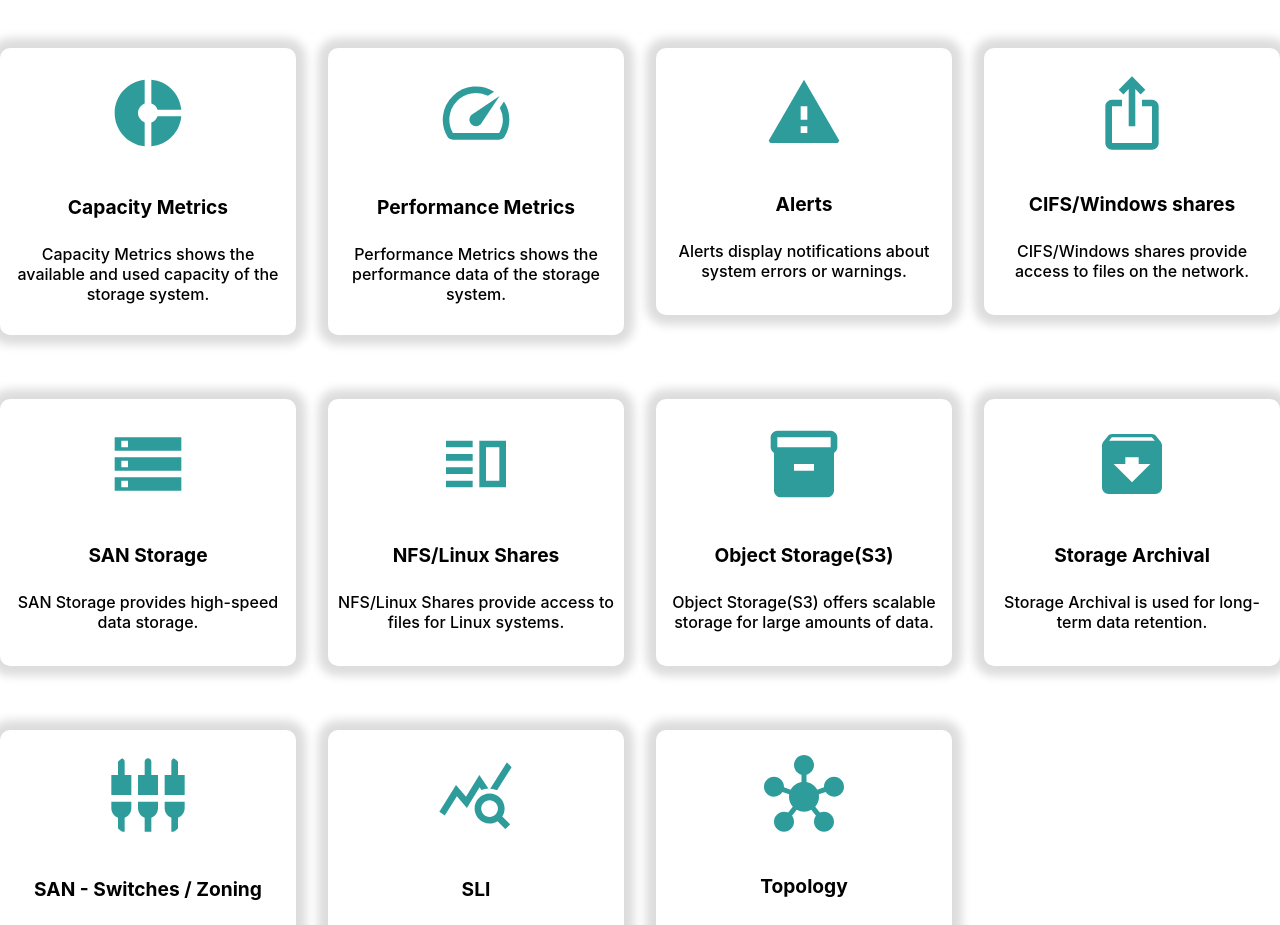
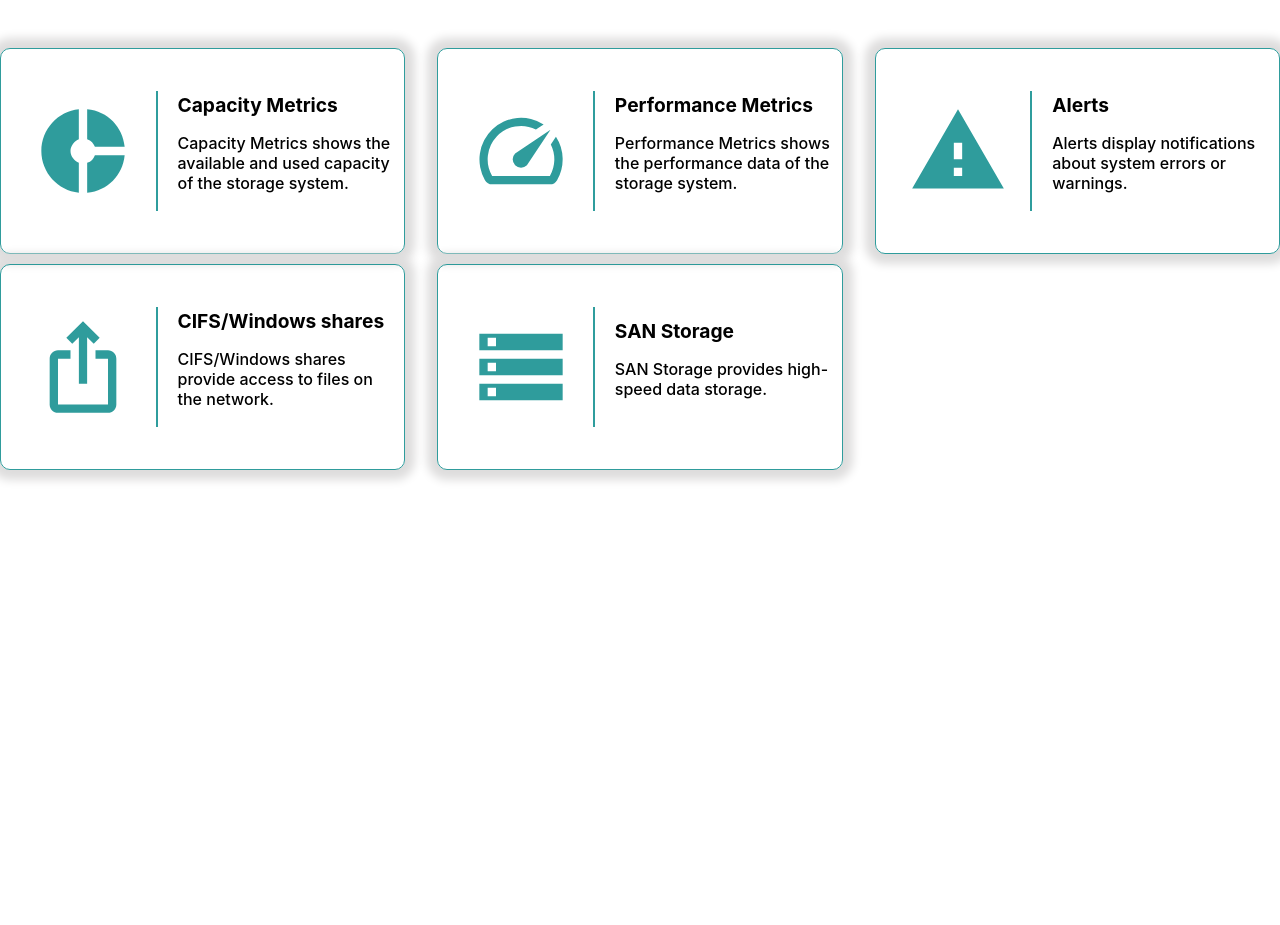
Before and after one commit to pipspritam/flask_sqlite, a React (Create React App) app in the folder employeefront/: page /login in a window 1280 px wide. Shown: the top 925 px of the page. After the commit the page ends 800 px from the top, so only its background shows below. Built offline with nearby package versions, Linux system fonts and the light colour scheme.

Commit message:
dashboard

```diff
--- a/employeefront/src/components/dashboardCard.css
+++ b/employeefront/src/components/dashboardCard.css
@@ -3,33 +3,6 @@
     grid-template-columns: repeat(1, 1fr);
     gap: 2em;
     margin-top: 1em;
-}
-
-.card {
-    display: flex;
-    padding: 10px;
-    background-color: transparent;
-    box-shadow: 0 0 10px 10px #dedddd;
-    font-weight: 500;
-    transition: transform 200ms ease-in-out, box-shadow 200ms ease-in-out;
-    cursor: pointer;
-    border-radius: 10px;
-    min-height: 100%;
-    margin-bottom: 2em;
-}
-
-.body {
-    flex: 1;
-    align-items: center;
-    font-weight: 500;
-    font-size: 16px;
-    text-align: center;
-}
-
-@media (min-width: 400px) {
-    .row {
-        grid-template-columns: repeat(2, 1fr);
-    }
 }
 
 @media (min-width: 700px) {
@@ -38,14 +11,54 @@
     }
 }
 
-@media (min-width: 1000px) {
-    .row {
-        grid-template-columns: repeat(4, 1fr);
-    }
+.card {
+    display: flex;
+    flex-direction: column;
+    padding: 10px;
+    background-color: transparent;
+    box-shadow: 0 0 10px 10px #dedddd;
+    font-weight: 500;
+    transition: transform 200ms ease-in-out, box-shadow 200ms ease-in-out;
+    cursor: pointer;
+    border-radius: 10px;
+    height: 100%;
+    min-height: 130px;
+    margin-bottom: 2em;
+    position: relative;
+    border: 1px solid #048888d3;
 }
 
-@media (min-width: 1200px) {
-    .row {
-        grid-template-columns: repeat(4, 1fr);
-    }
+.body {
+    display: flex;
+    flex-grow: 1;
+    align-items: start;
+    font-weight: 500;
+    font-size: 16px;
+    text-align: left;
 }
+
+.logo-container {
+    width: 40%;
+    display: flex;
+    justify-content: center;
+    align-items: center;
+    position: relative;
+}
+
+.logo {
+    width: 100px;
+    height: 100px;
+    background-color: transparent;
+    color: #048888d3;
+    padding: 10px;
+}
+
+.details {
+    width: 60%;
+    padding-left: 10px;
+}
+
+.cardTitle {
+    font-size: 1.2rem;
+    margin-bottom: 0.5em;
+}
--- a/employeefront/src/components/dashbord.js
+++ b/employeefront/src/components/dashbord.js
@@ -1,8 +1,7 @@
 import React from 'react';
 import { Col, Row, Card, CardBody, CardText, CardTitle } from 'reactstrap';
 import { Link } from 'react-router-dom';
-import VerticalSplitOutlinedIcon from '@mui/icons-material/VerticalSplitOutlined';
-import QueryStatsOutlinedIcon from '@mui/icons-material/QueryStatsOutlined';
+
 import './dashboardCard.css';
 import { Avatar } from '@mui/material';
 import DonutSmallIcon from '@mui/icons-material/DonutSmall';
@@ -10,79 +9,39 @@ import ReportProblemIcon from '@mui/icons-material/ReportProblem';
 import IosShareIcon from '@mui/icons-material/IosShare';
 import SpeedIcon from '@mui/icons-material/Speed';
 import StorageIcon from '@mui/icons-material/Storage';
-import Inventory2Icon from '@mui/icons-material/Inventory2';
-import ArchiveIcon from '@mui/icons-material/Archive';
-import HubIcon from '@mui/icons-material/Hub';
-import SettingsInputCompositeIcon from '@mui/icons-material/SettingsInputComposite';
 
 
 const firstQs = [
     {
         name: 'Capacity Metrics',
-        src: <DonutSmallIcon style={{ fontSize: '80px' }} />,
+        src: <DonutSmallIcon style={{ fontSize: '100px' }} />,
         details: 'Capacity Metrics shows the available and used capacity of the storage system.',
         link: '/'
     },
     {
         name: 'Performance Metrics',
-        src: <SpeedIcon style={{ fontSize: '80px' }} />,
+        src: <SpeedIcon style={{ fontSize: '100px' }} />,
         details: 'Performance Metrics shows the performance data of the storage system.',
         link: '/'
     },
     {
         name: 'Alerts',
-        src: <ReportProblemIcon style={{ fontSize: '80px' }} />,
+        src: <ReportProblemIcon style={{ fontSize: '100px' }} />,
         details: 'Alerts display notifications about system errors or warnings.',
         link: '/'
     },
     {
         name: 'CIFS/Windows shares',
-        src: <IosShareIcon style={{ fontSize: '80px' }} />,
+        src: <IosShareIcon style={{ fontSize: '100px' }} />,
         details: 'CIFS/Windows shares provide access to files on the network.',
         link: '/'
     }, {
         name: 'SAN Storage',
-        src: <StorageIcon style={{ fontSize: '80px' }} />,
+        src: <StorageIcon style={{ fontSize: '100px' }} />,
         details: 'SAN Storage provides high-speed data storage.',
-        link: '/'
-    },
-    {
-        name: 'NFS/Linux Shares',
-        src: <VerticalSplitOutlinedIcon style={{ fontSize: '80px' }} />,
-        details: 'NFS/Linux Shares provide access to files for Linux systems.',
-        link: '/'
-    },
-    {
-        name: 'Object Storage(S3)',
-        src: <Inventory2Icon style={{ fontSize: '80px' }} />,
-        details: 'Object Storage(S3) offers scalable storage for large amounts of data.',
-        link: '/'
-    },
-    {
-        name: 'Storage Archival',
-        src: <ArchiveIcon style={{ fontSize: '80px' }} />,
-        details: 'Storage Archival is used for long-term data retention.',
-        link: '/'
-    },
-    {
-        name: 'SAN - Switches / Zoning',
-        src: <SettingsInputCompositeIcon style={{ fontSize: '80px' }} />,
-        details: 'SAN - Switches / Zoning manage connections in a storage area network.',
-        link: '/'
-    }, {
-        name: 'SLI',
-        src: <QueryStatsOutlinedIcon style={{ fontSize: '80px' }} />,
-        details: 'SLI (Service Level Indicator) monitors the performance of services.',
-        link: '/'
-    },
-    {
-        name: 'Topology',
-        src: <HubIcon style={{ fontSize: '80px' }} />,
-        details: 'Topology shows the arrangement of network devices.',
         link: '/'
     }
 ];
-
 
 function Dashboard() {
     return (
@@ -90,15 +49,16 @@ function Dashboard() {
             <Row className="row">
                 {firstQs.map((firstQ, index) => (
                     <Col key={index} xs="12" sm="6" lg="4">
-                        <Link to={firstQ.link} style={{ textDecoration: 'none', color: 'inherit', display: 'flex', justifyContent: 'center', alignItems: 'center' }}>
+                        <Link to={firstQ.link} style={{ textDecoration: 'none', color: 'inherit' }}>
                             <Card className="card">
                                 <CardBody className="body">
-                                    <div style={{ display: 'flex', flexDirection: 'column', alignItems: 'center', height: '100%', justifyContent: 'center' }}>
-                                        <div style={{ height: '30%', width: '100%', display: 'flex', justifyContent: 'center', alignItems: 'center', paddingTop: '10px' }}>
+                                    <div style={{ display: 'flex', alignItems: 'center', height: '100%' }}>
+
+                                        <div style={{ width: '40%', display: 'flex', justifyContent: 'center', borderRight: '2px solid #048888d3', marginRight: '10px' }}>
                                             <Avatar
                                                 sx={{
-                                                    width: '70px',
-                                                    height: '70px',
+                                                    width: '100px',
+                                                    height: '100px',
                                                     bgcolor: 'transparent',
                                                     color: '#048888d3',
                                                     padding: '10px'
@@ -107,8 +67,11 @@ function Dashboard() {
                                                 {firstQ.src}
                                             </Avatar>
                                         </div>
-                                        <div style={{ textAlign: 'center', marginTop: '1em' }}>
-                                            <CardTitle tag="h4" style={{ fontSize: '1.2rem' }}>{firstQ.name}</CardTitle>
+
+                                        <div style={{ width: '60%', paddingLeft: '10px' }}>
+                                            <div style={{ marginBottom: '0.5em' }}>
+                                                <CardTitle tag="h4" style={{ fontSize: '1.2rem', marginBottom: '0', marginTop: '0' }}>{firstQ.name}</CardTitle>
+                                            </div>
                                             <CardText>{firstQ.details}</CardText>
                                         </div>
                                     </div>
```
